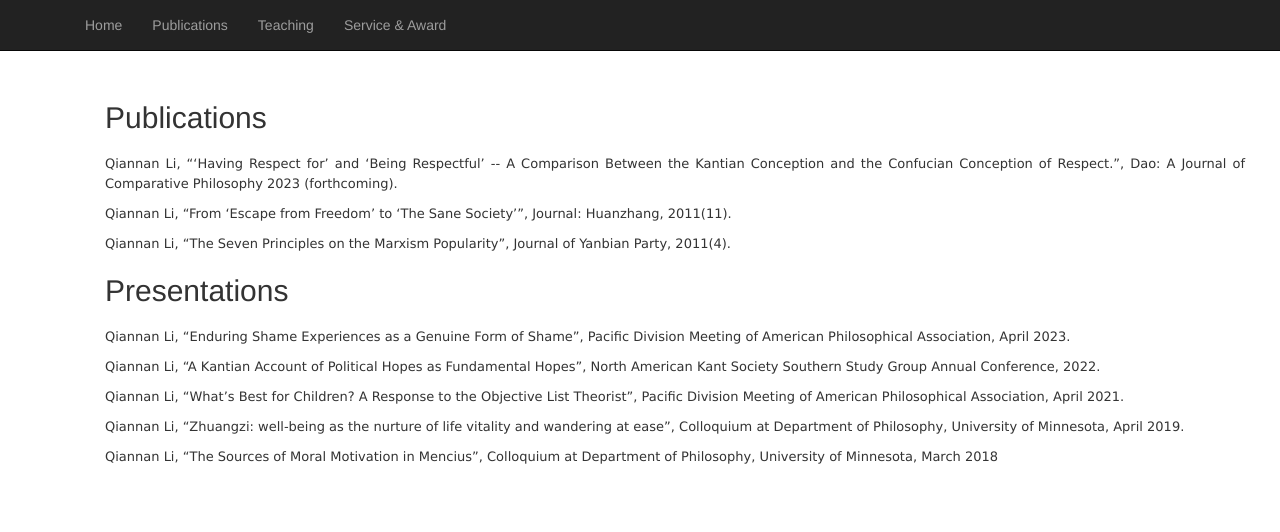
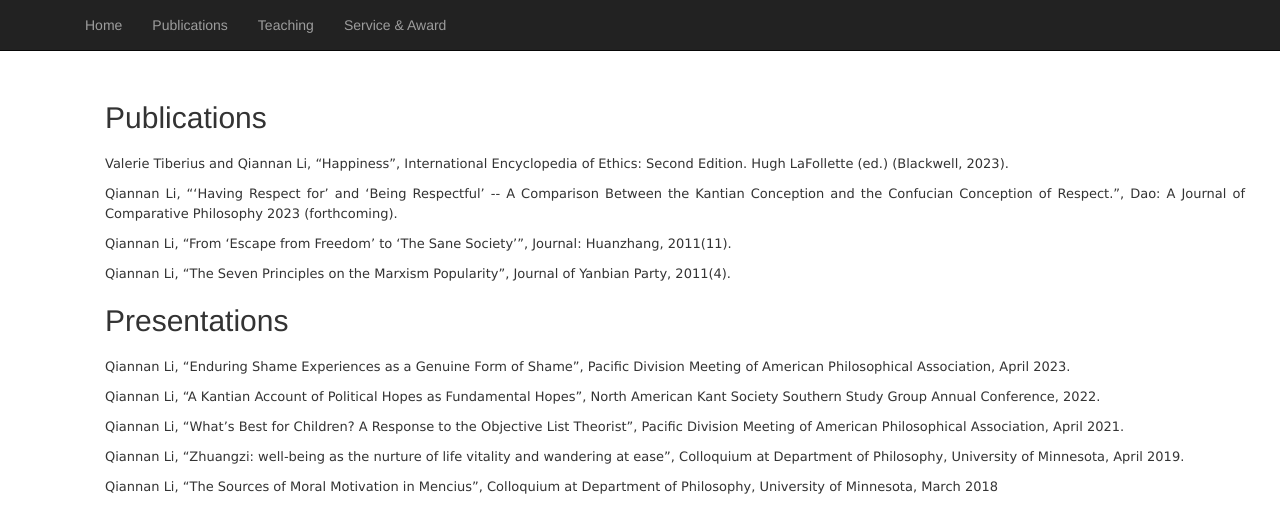
Before and after one commit to liqiannan720/liqiannan720.github.io, a plain HTML site: page Publications.html in a window 1280 px wide. Drawn offline with nearby package versions, Linux system fonts and the light colour scheme.

Commit message:
Add files via upload

```diff
--- a/Publications.html
+++ b/Publications.html
@@ -45,6 +45,7 @@
 		<div class="col-md-8" style="height: 35vh;padding: 10px;">
 			<div style="text-align:justify;margin-left:40px;width: 150%;">
 				<h2>Publications<h2>
+					<p style="font-family:verdana; font-size:13px;LINE-HEIGHT:20px;"> 	Valerie Tiberius and Qiannan Li, “Happiness”, International Encyclopedia of Ethics: Second Edition.  Hugh LaFollette (ed.) (Blackwell, 2023). </p>
 				<p style="font-family:verdana; font-size:13px;LINE-HEIGHT:20px;"> Qiannan Li, “‘Having Respect for’ and ‘Being Respectful’ -- A Comparison Between the Kantian Conception and the Confucian Conception of Respect.”, Dao: A Journal of Comparative Philosophy 2023 (forthcoming).</p>
 				<p style="font-family:verdana; font-size:13px;LINE-HEIGHT:20px;"> Qiannan Li, “From ‘Escape from Freedom’ to ‘The Sane Society’”, Journal: Huanzhang, 2011(11).</p>
 				<p style="font-family:verdana; font-size:13px;LINE-HEIGHT:20px;"> Qiannan Li, “The Seven Principles on the Marxism Popularity”, Journal of Yanbian Party, 2011(4).</p>
```
